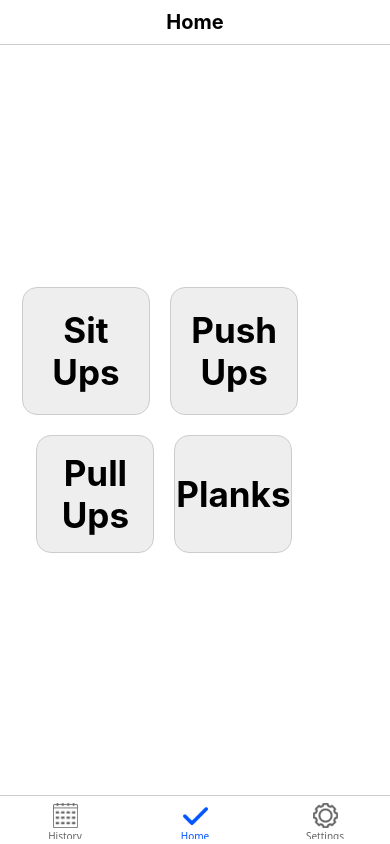
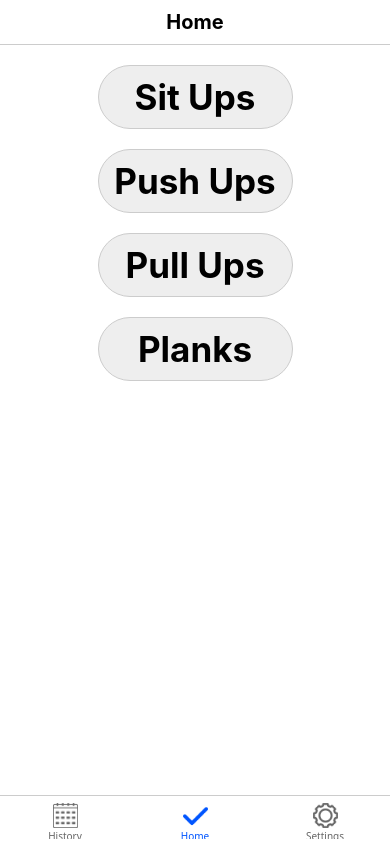
Before and after one commit to CosmicClownTyler/Exercise-Tracker, a React Native app: screen /Home in a window 390 px wide. Built offline with nearby package versions, Linux system fonts and the light colour scheme.

Commit message:
Display the homepage according to the list or grid view setting.

```diff
--- a/Screens/HomeScreen.tsx
+++ b/Screens/HomeScreen.tsx
@@ -2,11 +2,13 @@ import { View } from 'react-native';
 import { SafeAreaView } from 'react-native-safe-area-context';
 import { createNativeStackNavigator } from '@react-navigation/native-stack';
 
+import { useAppSelector } from '@/hooks/hooks';
 import { useThemeColors } from '@/hooks/theme';
+import { selectPreferencesHomepageListView } from '@/store/preferences';
 
 import * as Styles from '@/Styles/Styles';
 import Header from '@/Components/Header';
-import { TextButtonSquare } from '@/Components/TextButton';
+import TextButton, { TextButtonSquare } from '@/Components/TextButton';
 import SitUpsComponent from '@/Components/Exercises/SitUpsComponent';
 import PushUpsComponent from '@/Components/Exercises/PushUpsComponent';
 import PullUpsComponent from '@/Components/Exercises/PullUpsComponent';
@@ -30,6 +32,9 @@ export default function HomeScreen() {
 }
 
 function Landing({ navigation, route }: HomeLandingProps) {
+    // Get necessary state
+    const homepageListView = useAppSelector(state => selectPreferencesHomepageListView(state));
+
     // Use the theme colors
     const themeColors = useThemeColors();
 
@@ -41,6 +46,28 @@ function Landing({ navigation, route }: HomeLandingProps) {
     return (
         <SafeAreaView style={containerStyles.container} edges={['left', 'right', 'top']}>
             <Header title='Home' {...headerProps} />
+            {homepageListView &&
+                <View style={{
+                    width: '100%',
+                    flexGrow: 1,
+                    alignItems: 'center',
+                    justifyContent: 'flex-start',
+                }}>
+                    <TextButton {...textButtonProps} onPress={() => { navigation.navigate('SitUps'); }}>
+                        Sit Ups
+                    </TextButton>
+                    <TextButton {...textButtonProps} onPress={() => { navigation.navigate('PushUps'); }}>
+                        Push Ups
+                    </TextButton>
+                    <TextButton {...textButtonProps} onPress={() => { navigation.navigate('PullUps'); }}>
+                        Pull Ups
+                    </TextButton>
+                    <TextButton {...textButtonProps} onPress={() => { navigation.navigate('Planks'); }}>
+                        Planks
+                    </TextButton>
+                </View>
+            }
+            {!homepageListView &&
                 <View style={{
                     width: '100%',
                     flexGrow: 1,
@@ -68,6 +95,7 @@ function Landing({ navigation, route }: HomeLandingProps) {
                         </TextButtonSquare>
                     </View>
                 </View>
+            }
         </SafeAreaView>
     );
 }
--- a/Styles/Styles.ts
+++ b/Styles/Styles.ts
@@ -187,6 +187,7 @@ export function textButtonProps(colors: ColorTheme) {
         style: {
             backgroundColor: foreground,
             borderColor: borders,
+            marginTop: 20,
         },
         textStyle: {
             color: primary,
```
Lines whose indentation alone changed are shown as unchanged.
